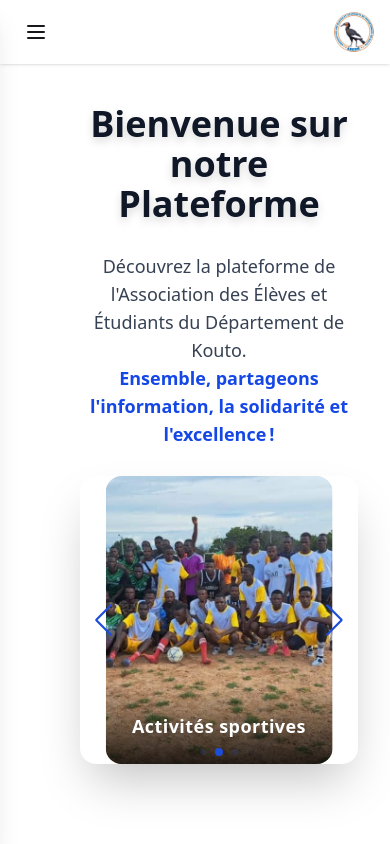
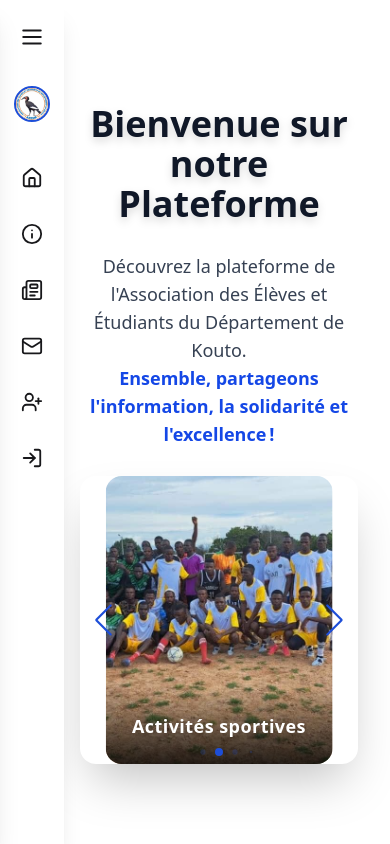
Before and after one commit to Oum731/aeedk-frontend, a React (Vite) app: page / in a window 390 px wide. Shown: the top 844 px of the page. Built offline with nearby package versions, Linux system fonts and the light colour scheme; no server answers.

Commit message:
Force redeploy on Render

```diff
--- a/src/components/Navbar.jsx
+++ b/src/components/Navbar.jsx
@@ -14,10 +14,26 @@ import logo from "../assets/logo.jpeg";
 import { getAvatarUrl } from "../utils/avatarUrl";
 
 const menuItems = [
-  { label: "Accueil", icon: <Home size={20} />, href: "/" },
-  { label: "À Propos", icon: <Info size={20} />, href: "#about" },
-  { label: "Actualités", icon: <Newspaper size={20} />, href: "#actu" },
-  { label: "Contact", icon: <Mail size={20} />, href: "#contact" },
+  {
+    label: "Accueil",
+    icon: <Home size={22} />,
+    href: "/",
+  },
+  {
+    label: "À Propos",
+    icon: <Info size={22} />,
+    href: "#about",
+  },
+  {
+    label: "Actualités",
+    icon: <Newspaper size={22} />,
+    href: "#actu",
+  },
+  {
+    label: "Contact",
+    icon: <Mail size={22} />,
+    href: "#contact",
+  },
 ];
 
 export default function Navbar({ user, onNavigate }) {
@@ -25,118 +41,88 @@ export default function Navbar({ user, onNavigate }) {
   const menuRef = useRef();
 
   useEffect(() => {
-    const handleClickOutside = (e) => {
-      if (menuRef.current && !menuRef.current.contains(e.target)) {
+    function handleClickOutside(event) {
+      if (menuRef.current && !menuRef.current.contains(event.target)) {
         setIsOpen(false);
       }
-    };
+    }
     if (isOpen) document.addEventListener("mousedown", handleClickOutside);
     return () => document.removeEventListener("mousedown", handleClickOutside);
   }, [isOpen]);
 
   const handleLinkClick = (href) => {
     setIsOpen(false);
-    if (href?.startsWith("/")) onNavigate(href);
+    if (href?.startsWith("/")) {
+      onNavigate(href);
+    }
   };
 
-  const displayName =
-    user?.first_name && user?.last_name
+  const displayName = user
+    ? user.first_name && user.last_name
       ? `${user.first_name} ${user.last_name}`
-      : user?.first_name || user?.username || user?.email || "";
+      : user.first_name || user.username || user.email
+    : "";
+  const avatarUrl = user?.avatar ? getAvatarUrl(user.avatar) : null;
 
-  const avatarUrl = user?.avatar ? getAvatarUrl(user.avatar) : null;
+  // Mini-sidebar and full-sidebar widths
+  const miniWidth = "w-16 md:w-20";
+  const fullWidth = "w-[92vw] max-w-xs md:w-72 md:max-w-md";
 
   return (
     <>
-      {/* Top bar with hamburger */}
-      <div className="fixed top-0 left-0 right-0 z-50 bg-white shadow px-4 py-3 flex items-center justify-between md:hidden">
-        <button
-          onClick={() => setIsOpen(true)}
-          className="p-2 rounded-md hover:bg-blue-600 hover:text-white transition"
-          aria-label="Menu"
+      {/* Mini sidebar (always visible) */}
+      {!isOpen && (
+        <aside
+          className={`fixed top-0 left-0 z-[89] h-[100vh] ${miniWidth} bg-base-100 shadow-xl flex flex-col items-center py-4 gap-4`}
         >
-          <MenuIcon size={24} />
-        </button>
-        <img
-          src={logo}
-          alt="Logo"
-          className="h-10 w-10 rounded-full object-cover"
-        />
-      </div>
-
-      {/* Overlay */}
-      <div
-        className={`fixed inset-0 z-40 bg-black/40 transition-opacity duration-300 ${
-          isOpen
-            ? "opacity-100 pointer-events-auto"
-            : "opacity-0 pointer-events-none"
-        }`}
-        onClick={() => setIsOpen(false)}
-      />
-
-      {/* Drawer sidebar */}
-      <aside
-        ref={menuRef}
-        className={`fixed top-0 left-0 h-screen w-[70vw] max-w-xs z-50 bg-white shadow-xl transform transition-transform duration-300 ${
-          isOpen ? "translate-x-0" : "-translate-x-full"
-        }`}
-      >
-        {/* Header */}
-        <div className="flex items-center justify-between px-4 py-4 border-b">
-          <div className="flex items-center gap-2">
+          {/* Hamburger icon inside mini sidebar */}
+          <button
+            onClick={() => setIsOpen(true)}
+            className="mb-3 p-2 rounded-full hover:bg-[#1D4ED8] hover:text-white transition"
+            aria-label="Ouvrir le menu"
+          >
+            <MenuIcon size={26} />
+          </button>
+          <a href="/" className="mb-5">
             <img
               src={logo}
-              alt="Logo"
-              className="w-10 h-10 rounded-full object-cover border border-blue-600"
+              alt="logo"
+              className="w-9 h-9 rounded-full object-cover border-2 border-[#1D4ED8]"
             />
-            <span className="text-lg font-bold text-blue-600">AEEDK</span>
-          </div>
-          <button
-            onClick={() => setIsOpen(false)}
-            className="p-2 rounded-md hover:bg-blue-600 hover:text-white transition"
-            aria-label="Fermer"
-          >
-            <CloseIcon size={24} />
-          </button>
-        </div>
-
-        {/* Navigation */}
-        <nav className="flex flex-col gap-1 px-4 py-4">
+          </a>
           {menuItems.map((item) => (
             <a
               key={item.label}
               href={item.href}
               onClick={() => handleLinkClick(item.href)}
-              className="flex items-center gap-3 px-4 py-3 rounded-md hover:bg-blue-600 hover:text-white transition"
+              className="flex items-center justify-center w-10 h-10 mx-auto hover:bg-[#1D4ED8] hover:text-white rounded transition"
+              title={item.label}
             >
               {item.icon}
-              <span>{item.label}</span>
             </a>
           ))}
-
-          <hr className="my-2" />
-
           {!user ? (
             <>
               <button
                 onClick={() => handleLinkClick("/register")}
-                className="flex items-center gap-3 px-4 py-3 rounded-md hover:bg-blue-600 hover:text-white transition w-full text-left"
+                className="w-10 h-10 mx-auto flex items-center justify-center hover:bg-[#1D4ED8] hover:text-white rounded transition"
+                title="Inscrire"
               >
-                <UserPlus size={20} />
-                Inscription
+                <UserPlus size={22} />
               </button>
               <button
                 onClick={() => handleLinkClick("/login")}
-                className="flex items-center gap-3 px-4 py-3 rounded-md hover:bg-blue-600 hover:text-white transition w-full text-left"
+                className="w-10 h-10 mx-auto flex items-center justify-center hover:bg-[#1D4ED8] hover:text-white rounded transition"
+                title="Connexion"
               >
-                <LogIn size={20} />
-                Connexion
+                <LogIn size={22} />
               </button>
             </>
           ) : (
             <button
               onClick={() => handleLinkClick("/profile")}
-              className="flex items-center gap-3 px-4 py-3 rounded-md hover:bg-blue-600 hover:text-white transition w-full text-left"
+              className="w-10 h-10 mx-auto flex items-center justify-center hover:bg-[#1D4ED8] hover:text-white rounded transition"
+              title={displayName}
             >
               {avatarUrl ? (
                 <img
@@ -145,13 +131,108 @@ export default function Navbar({ user, onNavigate }) {
                   className="w-8 h-8 rounded-full object-cover border"
                 />
               ) : (
-                <UserIcon size={20} />
+                <UserIcon size={22} />
               )}
-              <span className="truncate max-w-[150px] font-semibold">
-                {displayName}
-              </span>
             </button>
           )}
+        </aside>
+      )}
+
+      {/* Overlay */}
+      <div
+        className={`fixed inset-0 bg-black/40 z-[89] transition-opacity duration-300 ${
+          isOpen
+            ? "opacity-100 pointer-events-auto"
+            : "opacity-0 pointer-events-none"
+        }`}
+        onClick={() => setIsOpen(false)}
+      ></div>
+
+      {/* Sidebar full */}
+      <aside
+        ref={menuRef}
+        className={`fixed top-0 left-0 z-[91] h-[100vh] ${fullWidth} bg-base-100 shadow-xl flex flex-col items-center py-6 transition-transform duration-300 overflow-y-auto max-h-[100vh] ${
+          isOpen ? "translate-x-0" : "-translate-x-full"
+        }`}
+      >
+        {/* Close icon inside full sidebar, at top */}
+        <button
+          onClick={() => setIsOpen(false)}
+          className="mb-6 p-2 rounded-full hover:bg-[#1D4ED8] hover:text-white transition absolute top-6 left-4"
+          aria-label="Fermer le menu"
+        >
+          <CloseIcon size={26} />
+        </button>
+        {/* Logo & Title */}
+        <a href="/" className="mb-8 flex flex-col items-center gap-3 mt-4">
+          <span className="rounded-full bg-base-200 p-2 shadow-md">
+            <img
+              src={logo}
+              alt="logo"
+              className="w-16 h-16 md:w-20 md:h-20 rounded-full object-cover border-2 border-[#1D4ED8]"
+            />
+          </span>
+          <span className="text-2xl font-bold text-[#1D4ED8] hidden sm:block">
+            AEEDK
+          </span>
+        </a>
+        <nav className="w-full flex-1">
+          <ul className="flex flex-col gap-1 w-full">
+            {menuItems.map((item) => (
+              <li key={item.label}>
+                <a
+                  href={item.href}
+                  onClick={() => handleLinkClick(item.href)}
+                  className="flex items-center gap-3 px-6 py-3 hover:bg-[#1D4ED8] hover:text-white rounded-md w-full text-left transition"
+                >
+                  {item.icon}
+                  <span>{item.label}</span>
+                </a>
+              </li>
+            ))}
+            {!user ? (
+              <>
+                <li>
+                  <button
+                    onClick={() => handleLinkClick("/register")}
+                    className="flex items-center gap-3 px-6 py-3 hover:bg-[#1D4ED8] hover:text-white rounded-md w-full text-left transition"
+                  >
+                    <UserPlus size={22} />
+                    Inscrire
+                  </button>
+                </li>
+                <li>
+                  <button
+                    onClick={() => handleLinkClick("/login")}
+                    className="flex items-center gap-3 px-6 py-3 hover:bg-[#1D4ED8] hover:text-white rounded-md w-full text-left transition"
+                  >
+                    <LogIn size={22} />
+                    Connexion
+                  </button>
+                </li>
+              </>
+            ) : (
+              <li>
+                <button
+                  onClick={() => handleLinkClick("/profile")}
+                  className="flex items-center gap-3 px-6 py-3 hover:bg-[#1D4ED8] hover:text-white rounded-md w-full text-left transition"
+                >
+                  {avatarUrl ? (
+                    <img
+                      src={avatarUrl}
+                      alt={displayName}
+                      className="w-8 h-8 rounded-full object-cover border"
+                    />
+                  ) : (
+                    <UserIcon size={22} />
+                  )}
+                  <span className="font-semibold truncate max-w-[140px]">
+                    {displayName}
+                  </span>
+                </button>
+              </li>
+            )}
+          </ul>
         </nav>
       </aside>
     </>
```
